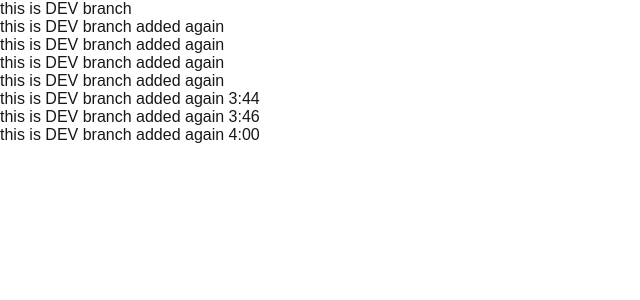
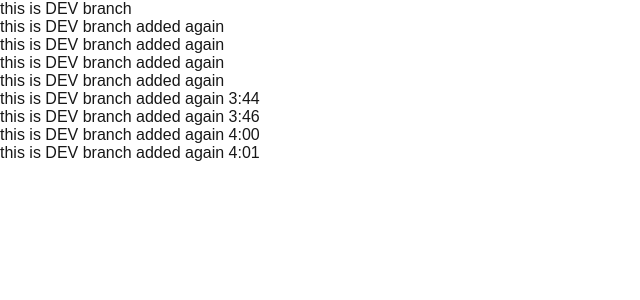
Before and after one commit to Anki-1611/React-app, a Next.js app: page / in a window 1280 px wide. Shown: the top 300 px of the page, without its empty margins (0-640 px from the left). Built offline with nearby package versions, Linux system fonts and the light colour scheme.

Commit message:
DEV branch added again 4001

```diff
--- a/src/app/page.js
+++ b/src/app/page.js
@@ -11,5 +11,6 @@ export default function Home() {
     <div>this is DEV branch added again 3:44</div>
     <div>this is DEV branch added again 3:46</div>
     <div>this is DEV branch added again 4:00</div>
+    <div>this is DEV branch added again 4:01</div>
   </div>;
 }
```
